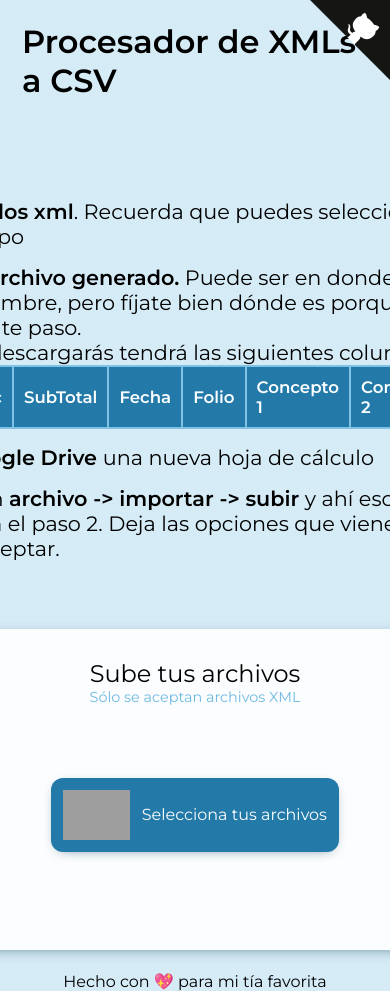
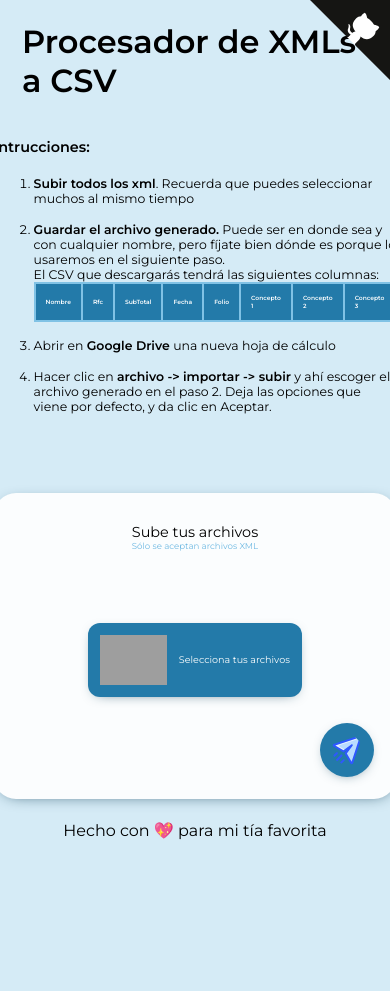
Before and after one commit to roeeyn/ServiprintXmlParser, a FastAPI app: page / in a window 390 px wide; the page is wider, and only the part inside the window is pictured. After the commit the page ends 840 px from the top of that part, so only its background shows below. Run offline with FastAPI, Linux system fonts and the light colour scheme; lists and menus that the app fills with data are empty; grey boxes are pictures that could not be loaded.

Commit message:
Fixed responsiveness

```diff
--- a/static/main.css
+++ b/static/main.css
@@ -175,3 +175,29 @@ th {
 .title > h1 {
   margin: 22px 22px 0 22px;
 }
+
+@media (max-width: 790px) {
+  main {
+    min-width: 390px;
+  }
+
+  .main-wrapper {
+    font-size: 0.8em;
+  }
+
+  table {
+    font-size: 0.8em;
+  }
+}
+
+@media (max-width: 600px) {
+  table {
+    font-size: 0.6em;
+  }
+}
+
+@media (max-width: 510px) {
+  .main-wrapper {
+    font-size: 0.6em;
+  }
+}
```
